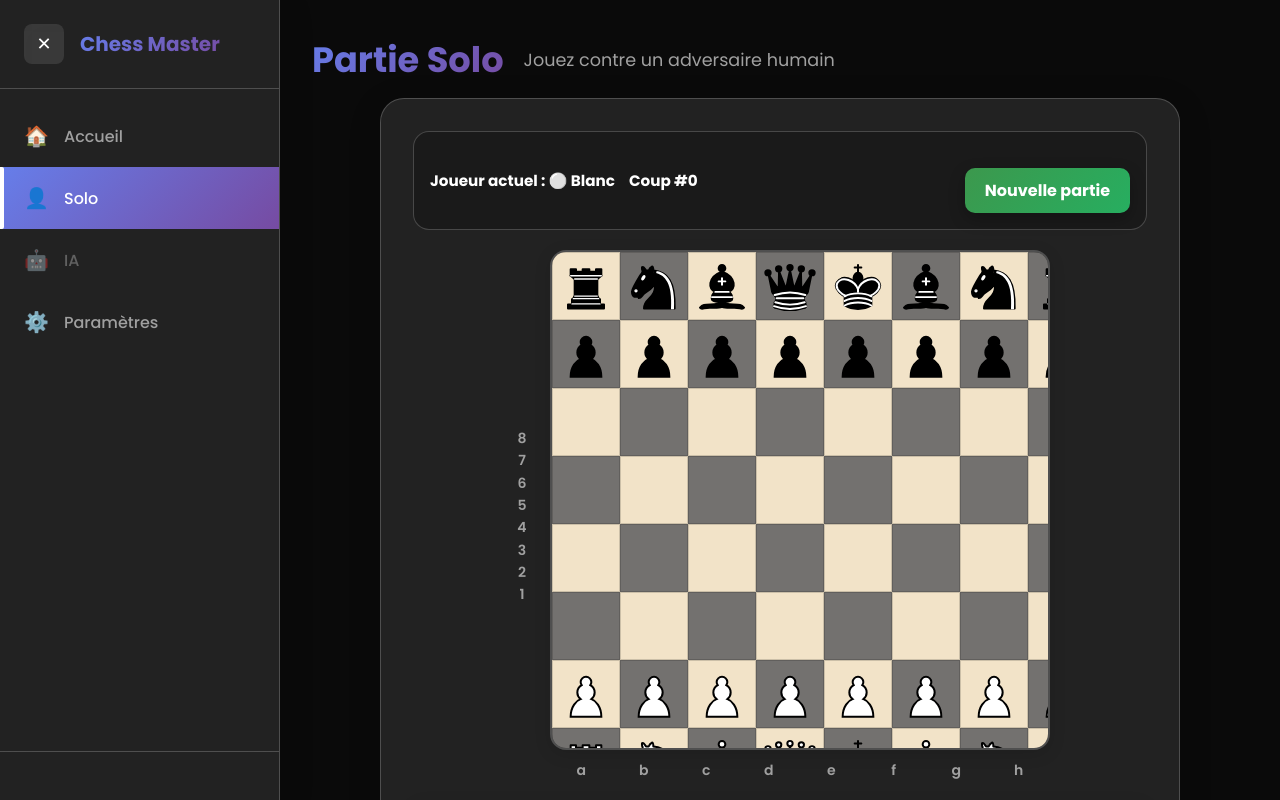
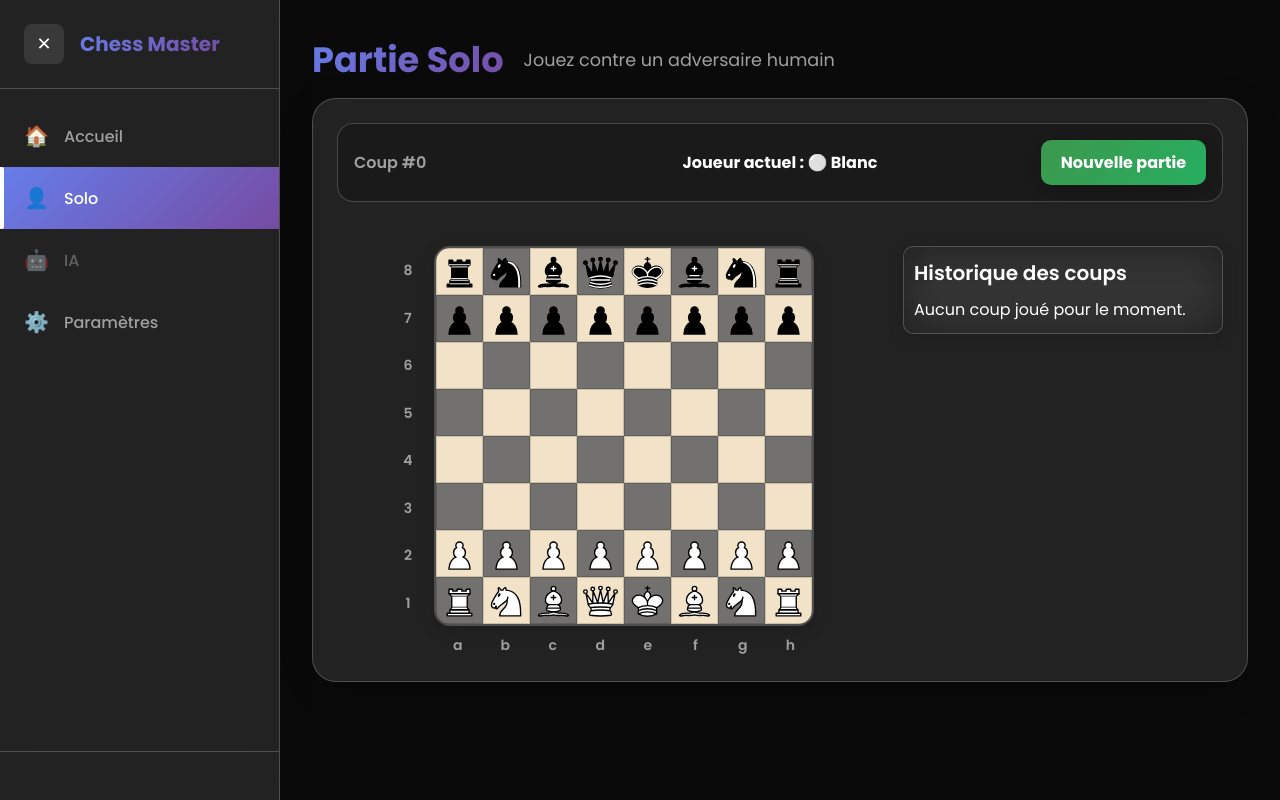
Before and after one commit to gauthierdenglos-a11y/Chess-saas, a React (Vite) app in the folder chess-app/: page / in a window 1280 px wide. Both pictures are taken after a click on the button "JOUER MAINTENANT". Shown: the top 800 px of the page. Built offline with nearby package versions, Linux system fonts and the light colour scheme.

Commit message:
Modification de l'ui de la partie Solo

```diff
--- a/chess-app/src/App.css
+++ b/chess-app/src/App.css
@@ -249,6 +249,11 @@ body {
   margin: 0 auto;
 }
 
+.game-page .content-wrapper {
+  max-width: none;
+  width: 100%;
+}
+
 .home-page {
   display: flex;
   align-items: center;
@@ -714,10 +719,20 @@ body {
   backdrop-filter: blur(20px);
   border: 1px solid var(--glass-border);
   border-radius: var(--border-radius-lg);
-  padding: 32px;
+  padding: 24px;
   box-shadow: var(--shadow-lg);
   margin: 0 auto;
-  max-width: 800px;
+  width: 100%;
+  max-width: none;
+  display: grid;
+  grid-template-columns: minmax(0, 1fr) 320px;
+  grid-template-areas:
+    'toolbar toolbar'
+    'status status'
+    'board history';
+  align-items: start;
+  column-gap: 24px;
+  row-gap: 16px;
 }
 
 .chessboard-container.light-theme {
@@ -725,29 +740,40 @@ body {
 }
 
 .toolbar {
-  display: flex;
-  justify-content: space-between;
-  align-items: center;
-  margin-bottom: 24px;
+  grid-area: toolbar;
+  display: grid;
+  grid-template-columns: minmax(0, 1fr) auto minmax(0, 1fr);
+  align-items: center;
+  margin-bottom: 0;
   padding: 16px;
   background: var(--bg-surface);
   border-radius: var(--border-radius);
   border: 1px solid var(--glass-border);
-  flex-wrap: wrap;
-  gap: 16px;
-}
-
-.info-row {
-  display: flex;
-  gap: 24px;
-  align-items: center;
-  flex-wrap: wrap;
+  gap: 12px;
+}
+
+.move-counter {
+  justify-self: start;
+  font-weight: 600;
+  color: var(--text-secondary);
+}
+
+.player-status {
+  justify-self: center;
+  font-weight: 700;
+  text-align: center;
 }
 
 .button-row {
   display: flex;
+  justify-self: end;
+  align-items: center;
+}
+
+.status-stack {
+  grid-area: status;
+  display: grid;
   gap: 12px;
-  align-items: center;
 }
 
 .theme-toggle-btn, .new-game-btn {
@@ -771,7 +797,7 @@ body {
 .status-box {
   padding: 16px 24px;
   border-radius: var(--border-radius);
-  margin-bottom: 24px;
+  margin-bottom: 0;
   font-weight: 600;
   text-align: center;
   font-size: 1.1rem;
@@ -792,24 +818,30 @@ body {
   color: white;
 }
 
+.board-area {
+  grid-area: board;
+}
+
 .chessboard-wrapper {
   display: flex;
-  align-items: center;
+  align-items: stretch;
   justify-content: center;
-  gap: 16px;
-  flex-wrap: wrap;
-  margin: 20px 0;
+  gap: 12px;
+  margin: 0;
+  width: 100%;
 }
 
 .rank-labels {
   display: flex;
   flex-direction: column;
-  gap: 0;
+  height: 100%;
+  min-width: 28px;
+  justify-content: stretch;
 }
 
 .rank-label {
-  width: 24px;
-  height: calc(100% / 8);
+  flex: 1;
+  width: 100%;
   display: flex;
   align-items: center;
   justify-content: center;
@@ -820,9 +852,9 @@ body {
 
 .chessboard-container-main {
   position: relative;
-  width: min(90vw, 500px);
+  width: min(100%, calc(100vh - 320px));
   aspect-ratio: 1;
-  max-width: 600px;
+  max-width: none;
 }
 
 .chessboard {
@@ -999,13 +1031,16 @@ body {
 
 /* History Container */
 .history-container {
-  margin-top: 32px;
+  grid-area: history;
+  margin-top: 0;
   background: var(--glass-bg);
   backdrop-filter: blur(20px);
   border: 1px solid var(--glass-border);
   border-radius: var(--border-radius-lg);
   padding: 24px;
   box-shadow: var(--shadow-md);
+  max-height: min(70vh, 760px);
+  overflow: auto;
 }
 
 .history-container h3 {
@@ -1017,6 +1052,7 @@ body {
 
 .history-container ol {
   padding-left: 20px;
+  margin: 0;
 }
 
 .history-container li {
@@ -1144,8 +1180,17 @@ body {
     width: calc(100% - 70px);
   }
 
+  .chessboard-container {
+    grid-template-columns: 1fr;
+    grid-template-areas:
+      'toolbar'
+      'status'
+      'board'
+      'history';
+  }
+
   .chessboard-container-main {
-    width: min(95vw, 450px);
+    width: min(100%, calc(100vh - 360px));
   }
 
   .rank-label {
@@ -1165,12 +1210,20 @@ body {
   }
 
   .chessboard-container-main {
-    width: min(95vw, 400px);
+    width: min(100%, calc(100vh - 390px));
   }
 
   .toolbar {
+    grid-template-columns: 1fr;
+    justify-items: center;
     padding: 12px;
     font-size: 14px;
+  }
+
+  .move-counter,
+  .player-status,
+  .button-row {
+    justify-self: center;
   }
 
   .status-box {
@@ -1180,9 +1233,9 @@ body {
 
   .history-container {
     padding: 16px;
-  }
-
-  .rank-labels,
+    max-height: 260px;
+  }
+
   .file-labels {
     display: none;
   }
@@ -1803,3 +1856,180 @@ body {
     border-right-color: var(--border);
   }
 }
+
+/* Final overrides for Solo board layout to avoid legacy style conflicts */
+.game-page .content-wrapper {
+  max-width: none;
+  width: 100%;
+}
+
+.chessboard-container {
+  width: 100%;
+  max-width: none;
+  display: grid;
+  grid-template-columns: minmax(0, 1fr) 320px;
+  grid-template-areas:
+    'toolbar toolbar'
+    'status status'
+    'board history';
+  align-items: start;
+  gap: 16px 24px;
+}
+
+.toolbar {
+  grid-area: toolbar;
+  display: grid;
+  grid-template-columns: minmax(0, 1fr) auto minmax(0, 1fr);
+  align-items: center;
+}
+
+.move-counter {
+  justify-self: start;
+  font-weight: 600;
+}
+
+.player-status {
+  justify-self: center;
+  text-align: center;
+  font-weight: 700;
+}
+
+.button-row {
+  justify-self: end;
+}
+
+.new-game-btn {
+  margin-top: 0;
+}
+
+.status-stack {
+  grid-area: status;
+  display: grid;
+  gap: 12px;
+}
+
+.board-area {
+  grid-area: board;
+}
+
+.chessboard-wrapper {
+  display: grid;
+  grid-template-columns: auto max-content;
+  grid-template-rows: minmax(0, 1fr) auto;
+  justify-content: center;
+  align-items: stretch;
+  column-gap: 12px;
+  row-gap: 8px;
+  margin: 0;
+  width: 100%;
+}
+
+.rank-labels {
+  grid-column: 1;
+  grid-row: 1;
+  display: grid;
+  grid-template-rows: repeat(8, 1fr);
+  min-width: 2ch;
+  padding-right: 8px;
+}
+
+.rank-label {
+  margin: 0;
+  width: 100%;
+  display: flex;
+  align-items: center;
+  justify-content: center;
+  line-height: 1;
+  font-variant-numeric: tabular-nums;
+  letter-spacing: 0.01em;
+}
+
+.chessboard-container-main {
+  grid-column: 2;
+  grid-row: 1;
+  width: min(100%, calc(100vh - 320px));
+  max-width: none;
+  position: relative;
+}
+
+.file-labels {
+  grid-column: 2;
+  grid-row: 2;
+  position: static;
+  margin: 0;
+  width: 100%;
+  display: grid;
+  grid-template-columns: repeat(8, minmax(0, 1fr));
+  padding-inline: var(--board-border-width);
+}
+
+.file-label {
+  width: 100%;
+  height: auto;
+  display: flex;
+  align-items: center;
+  justify-content: center;
+}
+
+.chessboard {
+  --board-border-width: 2px;
+  display: grid;
+  width: 100%;
+  height: auto;
+  aspect-ratio: 1 / 1;
+  grid-template-columns: repeat(8, minmax(0, 1fr));
+  grid-template-rows: repeat(8, minmax(0, 1fr));
+  gap: 0;
+  border: var(--board-border-width) solid var(--glass-border);
+}
+
+.chessboard > .square {
+  width: 100%;
+  height: 100%;
+  min-width: 0;
+  min-height: 0;
+  aspect-ratio: 1 / 1;
+}
+
+.history-container {
+  grid-area: history;
+  margin-top: 0;
+  max-height: min(70vh, 760px);
+  overflow: auto;
+}
+
+@media (max-width: 768px) {
+  .chessboard-container {
+    grid-template-columns: 1fr;
+    grid-template-areas:
+      'toolbar'
+      'status'
+      'board'
+      'history';
+  }
+
+  .chessboard-container-main {
+    width: min(100%, calc(100vh - 360px));
+  }
+}
+
+@media (max-width: 640px) {
+  .toolbar {
+    grid-template-columns: 1fr;
+    justify-items: center;
+  }
+
+  .move-counter,
+  .player-status,
+  .button-row {
+    justify-self: center;
+  }
+
+  .rank-label {
+    font-size: 11px;
+  }
+
+  .chessboard-container-main {
+    width: min(100%, calc(100vh - 390px));
+  }
+}
--- a/chess-app/src/ChessBoard.jsx
+++ b/chess-app/src/ChessBoard.jsx
@@ -402,10 +402,8 @@ const ChessBoard = () => {
   return (
     <div className="chessboard-container">
       <div className="toolbar">
-        <div className="info-row">
-          <span>Joueur actuel : {currentPlayer === 'white' ? '⚪ Blanc' : '⚫ Noir'}</span>
-          <span>Coup #{moveHistory.length}</span>
-        </div>
+        <span className="move-counter">Coup #{moveHistory.length}</span>
+        <span className="player-status">Joueur actuel : {currentPlayer === 'white' ? '⚪ Blanc' : '⚫ Noir'}</span>
         <div className="button-row">
           <button className="new-game-btn" onClick={resetGame}>
             Nouvelle partie
@@ -413,6 +411,7 @@ const ChessBoard = () => {
         </div>
       </div>
 
+      <div className="status-stack">
         {/* Affichage de l'état d'échec */}
         {isCheck && gameStatus === null && (
           <div className="status-box status-check">
@@ -435,7 +434,9 @@ const ChessBoard = () => {
             Aucun joueur ne peut se déplacer sans mettre son roi en danger.
           </div>
         )}
+      </div>
 
+      <div className="board-area">
         {/* Plateau d'échecs avec légende */}
         <div className="chessboard-wrapper">
           {/* Labels des rangées (1-8) à gauche */}
@@ -471,6 +472,7 @@ const ChessBoard = () => {
                   );
                 })
               )}
+            </div>
           </div>
 
           {/* Labels des colonnes (a-h) en bas */}
```
Lines whose indentation alone changed are shown as unchanged.
